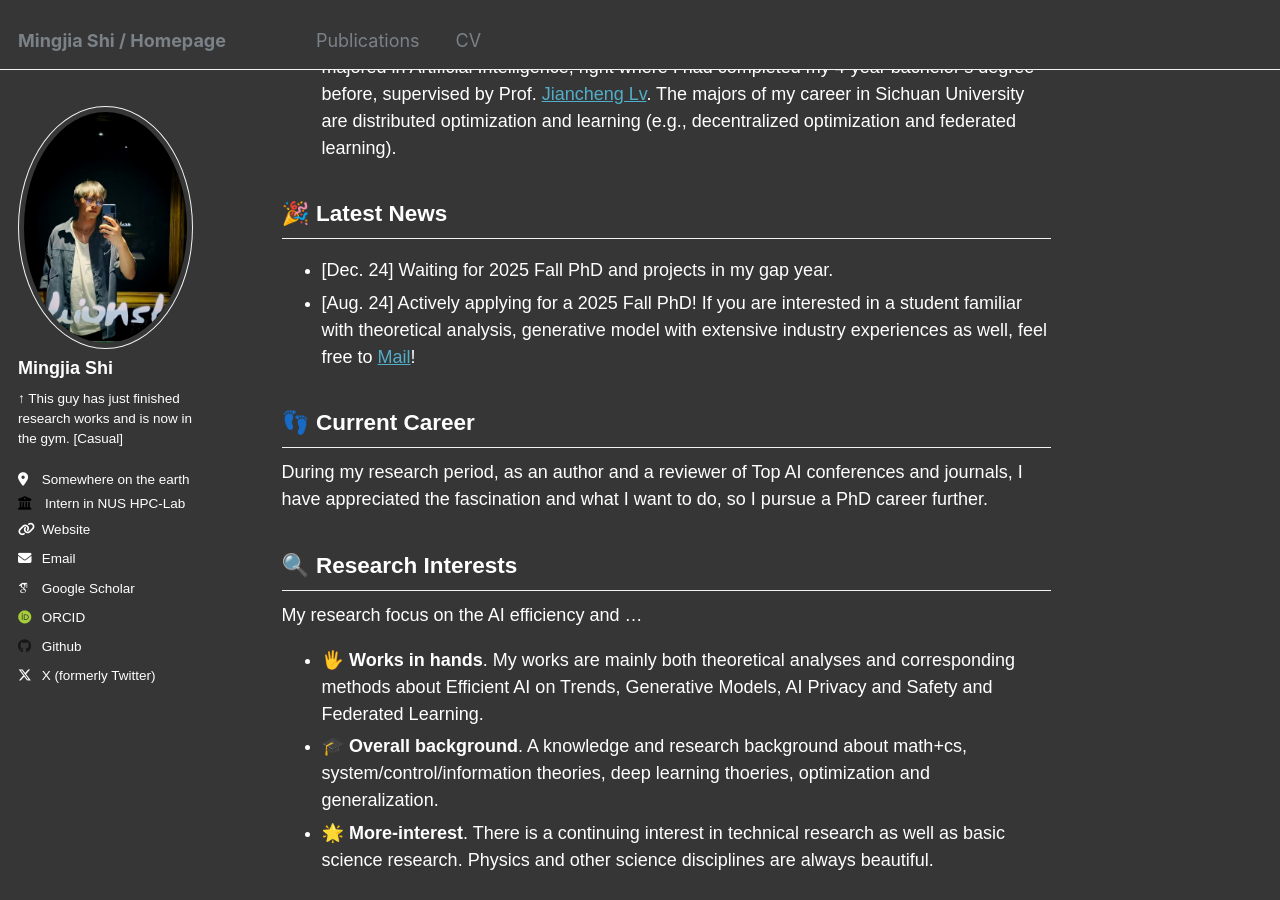
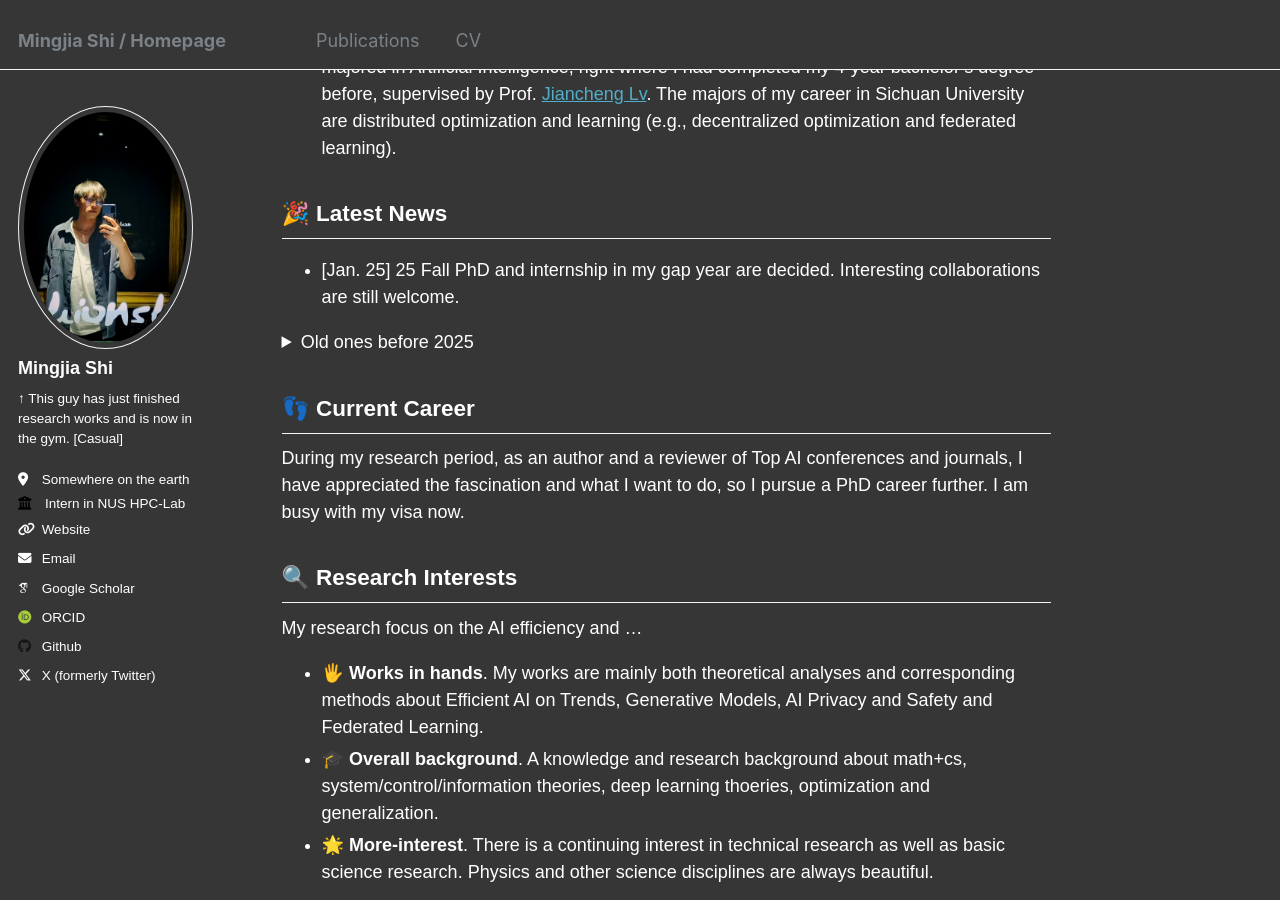
Before and after one commit to BDeMo/homepage, a Jekyll site: the page built from _pages/about.md, in a window 1280 px wide and 900 px high, scrolled down 403 px. Built offline with Jekyll 4.4.1, drawn with Linux system fonts in a browser that asks for light colours; some web fonts are replaced.

Commit message:
Update about

```diff
--- a/_pages/about.md
+++ b/_pages/about.md
@@ -19,13 +19,21 @@ redirect_from:
 **🎉 Latest News**
 ---
 
+- [Jan. 25] 25 Fall PhD and internship in my gap year are decided. Interesting collaborations are still welcome.
+
+<details>
+<summary>Old ones before 2025</summary>
+<br>
+
 - [Dec. 24] Waiting for 2025 Fall PhD and projects in my gap year.
 - [Aug. 24] Actively applying for a 2025 Fall PhD! If you are interested in a student familiar with theoretical analysis, generative model with extensive industry experiences as well, feel free to [Mail](3101ihs@gmail.com)!
+
+</details>
 
 **👣 Current Career**
 ---
 
-During my research period, as an author and a reviewer of Top AI conferences and journals, I have appreciated the fascination and what I want to do, so I pursue a PhD career further.
+During my research period, as an author and a reviewer of Top AI conferences and journals, I have appreciated the fascination and what I want to do, so I pursue a PhD career further. I am busy with my visa now.
 
 **🔍 Research Interests**
 ---
```
